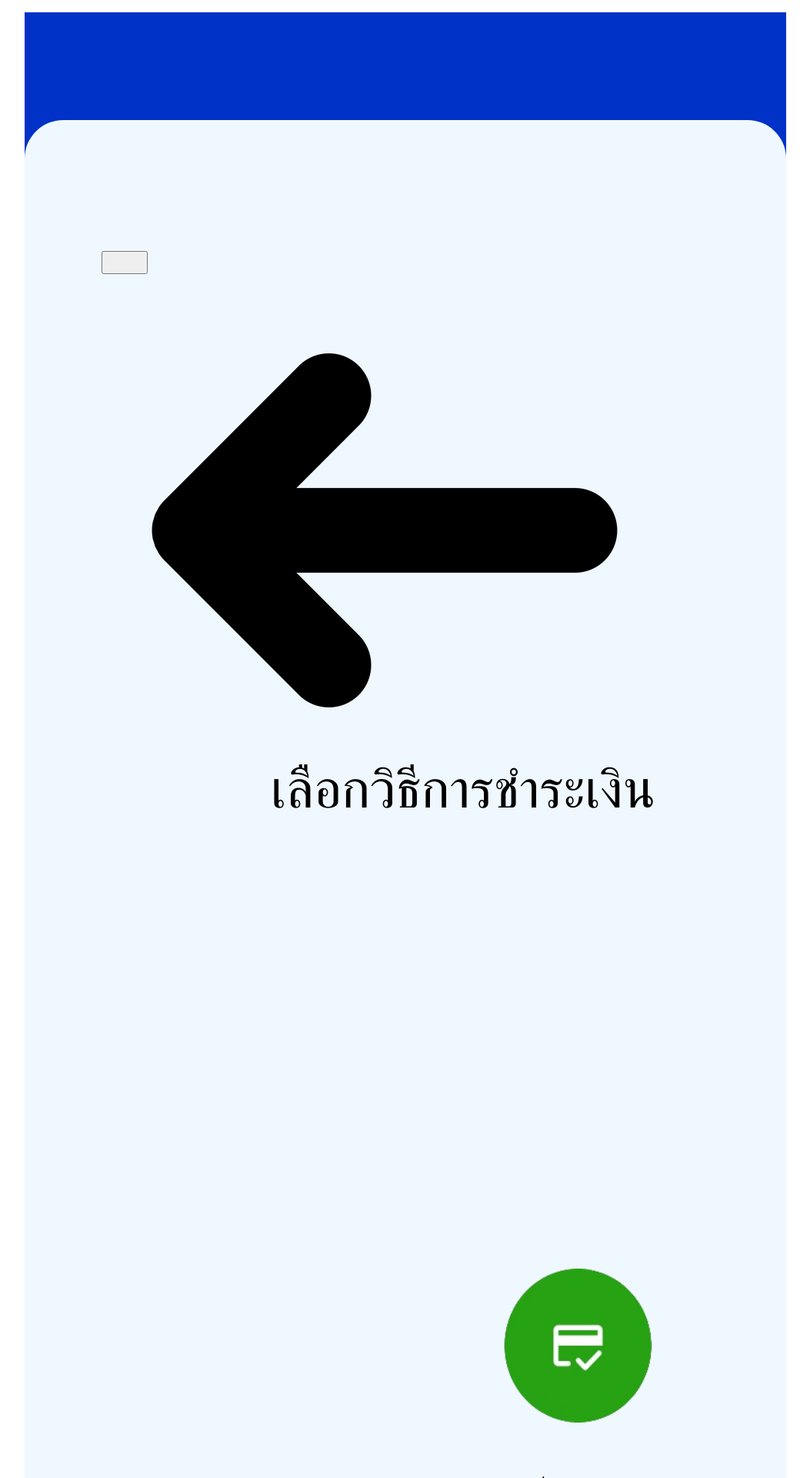
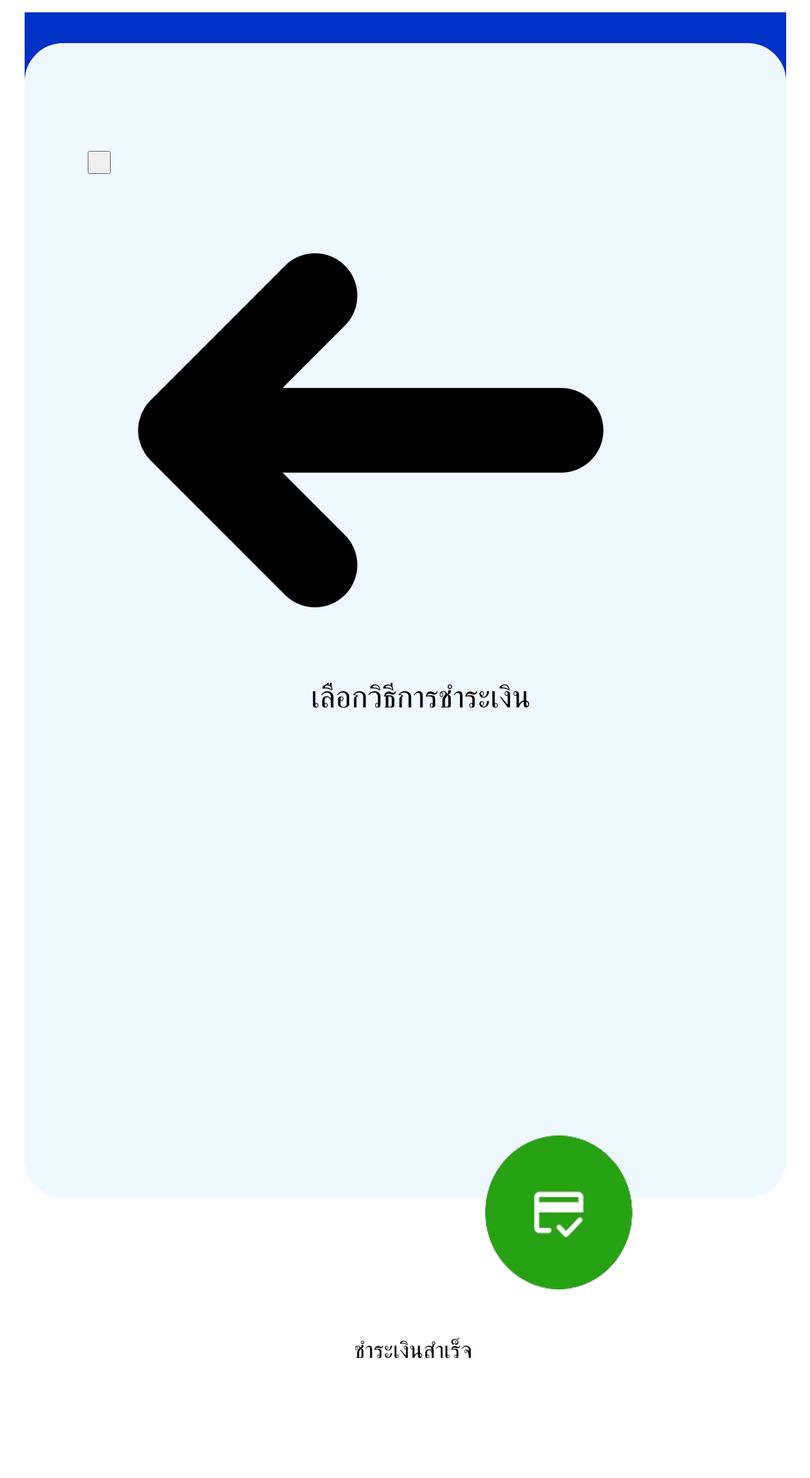
Before and after one commit to Khemzh/muvwheel_frontend, a React (Create React App) app: page / in a window 1280 px wide. Shown: the top 1920 px of the page at 77% size, without its empty margins (113-1166 px from the left). After the commit the page ends 1807 px from the top, so only its background shows below. Built offline with nearby package versions, Linux system fonts and the light colour scheme.

Commit message:
Update PaidSuccess.css

```diff
--- a/src/Pages/PaidSuccess.css
+++ b/src/Pages/PaidSuccess.css
@@ -10,10 +10,10 @@
     margin-left: auto;
     margin-right: auto;
     width: 990px;
-    height: 2340px;
+    height: 1500px;
     background-color: aliceblue;
     border-radius: 50px;
-    margin-top: 100px;
+    margin-top: 0px;
 
 }
 
@@ -22,23 +22,23 @@
     margin-right: auto;
 
     width: 990px;
-    height: 200px;
+    height: 100px;
     /* margin-top: 100px; */
     background-color: #0032C8;
     padding-top: 40px;
 }
 
 .howtopay {
-    margin-right: 70px;
-    font-size: 70px;
+    margin-right: 250px;
+    font-size: 40px;
     font-family: "Poppins", cursive;
     color: rgb(0, 0, 0);
 }
 
 
 .goback{
-    margin-right: 160px;
-    width: 60px;
+    margin-right: 260px;
+    width: 30px;
     height: 30px;
 }
 .success{
@@ -46,14 +46,13 @@
     width: 200px;
     height: 200px;
     margin-left: 400px;
-    margin-left: 450px
 }
 .pay{
     margin-top: 50px;
-    font-size: 60px;
+    font-size: 30px;
     font-family: "Poppins", cursive;
     color: rgb(0, 0, 0);
-    margin-left: 120px;
+    margin-left: 20px;
 }
 
 .App {
```
